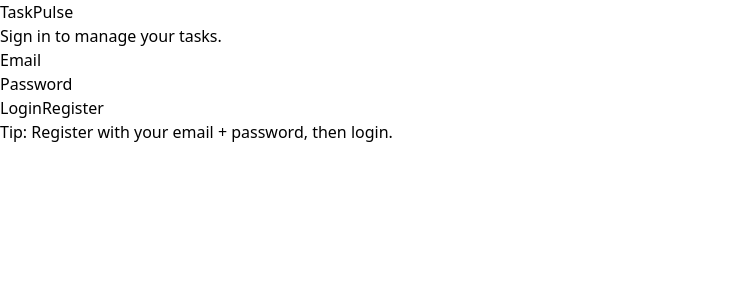
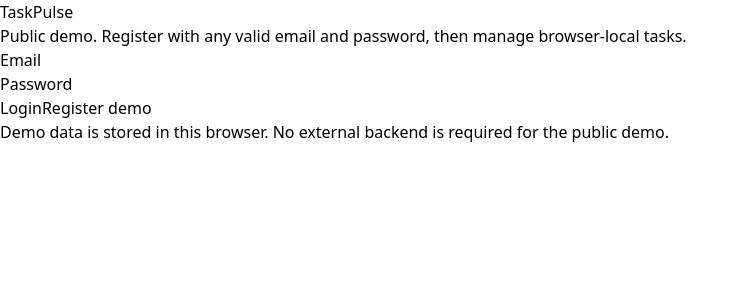
Before and after one commit to mafalcone/portfolio-projects, a React (Vite) app in the folder taskpulse_frontend/: page / in a window 1280 px wide. Shown: the top 300 px of the page, without its empty margins (0-748 px from the left). Built offline with nearby package versions, Linux system fonts and the light colour scheme; no server answers.

Commit message:
Clarify TaskPulse public demo copy

```diff
--- a/taskpulse_frontend/src/pages/Login.jsx
+++ b/taskpulse_frontend/src/pages/Login.jsx
@@ -45,7 +45,7 @@
       <div className="w-full max-w-sm rounded-2xl bg-slate-900/40 border border-slate-800 shadow-xl p-6">
         <h1 className="text-xl font-semibold">TaskPulse</h1>
         <p className="text-sm text-slate-400 mt-1">
-          Sign in to manage your tasks.
+          Public demo. Register with any valid email and password, then manage browser-local tasks.
         </p>
 
         <form className="mt-5 space-y-3">
@@ -82,7 +82,7 @@
               disabled={loading}
               className="flex-1 rounded-xl bg-white text-slate-900 font-medium py-2 disabled:opacity-60"
             >
-              {loading ? "Signing in..." : "Login"}
+              {loading ? "Opening..." : "Login"}
             </button>
 
             <button
@@ -90,13 +90,13 @@
               disabled={loading}
               className="flex-1 rounded-xl bg-slate-800 text-white font-medium py-2 border border-slate-700 disabled:opacity-60"
             >
-              Register
+              Register demo
             </button>
           </div>
         </form>
 
         <p className="text-xs text-slate-400 mt-4">
-          Tip: Register with your email + password, then login.
+          Demo data is stored in this browser. No external backend is required for the public demo.
         </p>
       </div>
     </div>
```
